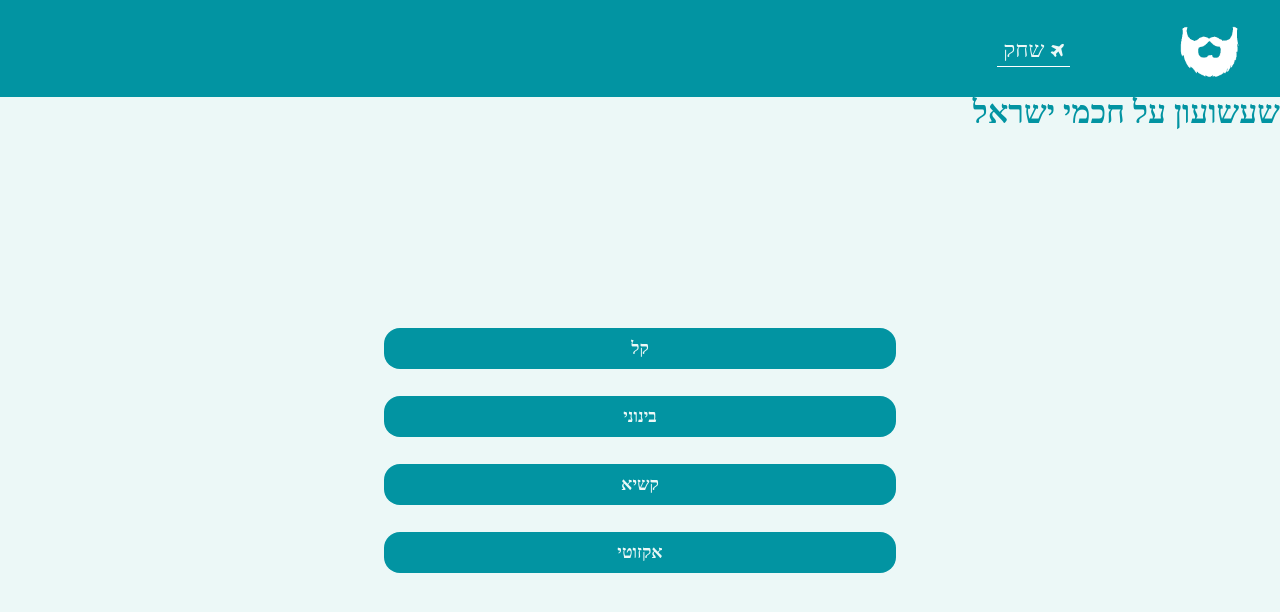
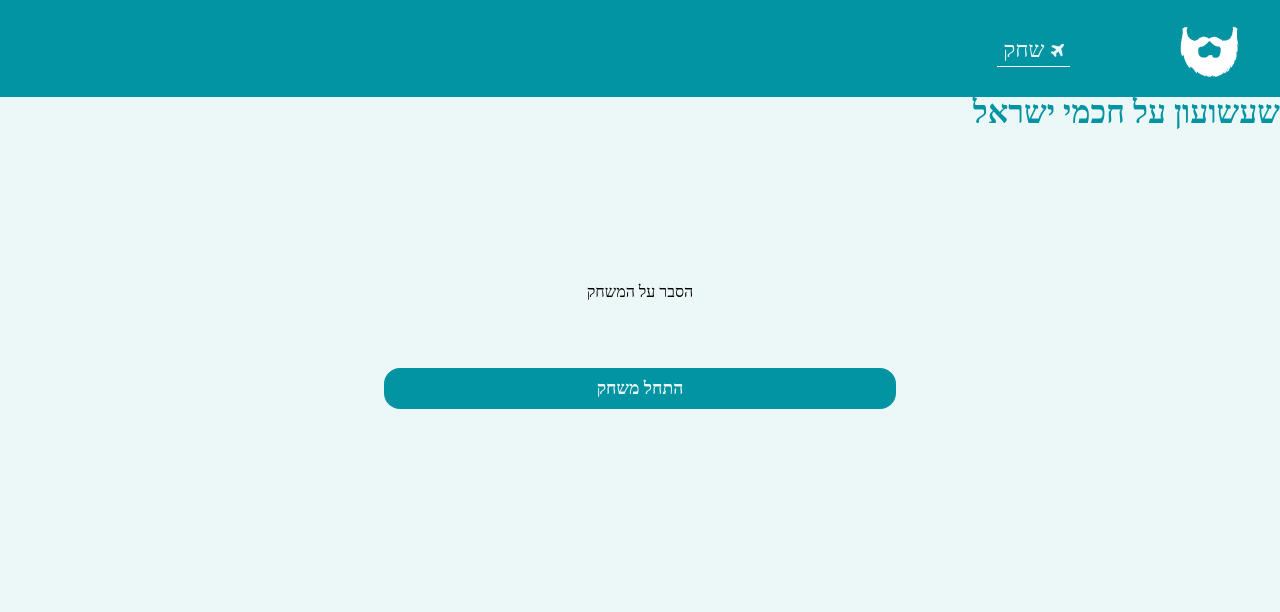
Before and after one commit to nitayke/hahamim, a Jekyll site: the page built from index.html, in a window 1280 px wide and 900 px high. Shown: the top 612 px of the window. Built offline with Jekyll 4.4.1, drawn with Linux system fonts in a browser that asks for light colours; comment, search, counter and statistics services are not loaded; some of the changed lines change nothing that is shown.

Commit message:
השלבים מתקדמים עכשיו

```diff
--- a/index.html
+++ b/index.html
@@ -6,18 +6,10 @@ layout: default
 <script type="module" src="js/index.js"></script>
 <div class="game-page-container">
   <div id="start-container">
+    <p>הסבר על המשחק</p>
     <div class="choose-game-container">
-      <button class="game-type-btn" onclick="startGame(0)">
-        קל
-      </button>
-      <button class="game-type-btn" onclick="startGame(1)">
-        בינוני
-      </button>
-      <button class="game-type-btn" onclick="startGame(2)">
-        קשיא
-      </button>
-      <button class="game-type-btn" onclick="startGame(3)">
-        אקזוטי
+      <button class="game-type-btn" onclick="startGame()">
+        התחל משחק
       </button>
     </div>
   </div>
--- a/js/index.js
+++ b/js/index.js
@@ -22,12 +22,6 @@ const endContainer = document.querySelector(".end-game-container");
 const nextGameBtns = document.querySelectorAll(".next-game-btn");
 
 
-const EASY = 0;
-const MEDIUM = 1;
-const HARD = 2;
-const EXOTIC = 3;
-
-let questionTitle = document.querySelector(".question-title");
 let question = document.querySelector(".question");
 let answers = document.querySelectorAll(".answer-btn");
 let rightAnswer;
@@ -35,28 +29,34 @@ let chosenAnswer;
 let questionIndex = 0;
 let questionsAnsweredNow = 0;
 let questionsAnsweredCorrectlyNow = 0;
-let gt;
-const NUM_OF_QUESTIONS = 10;
-const types = ['easy', 'medium', 'hard', 'exotic']
+let level = -1;
+const NUM_OF_QUESTIONS = 6;
+const types = ['easy', 'medium', 'hard', 'exotic'];
+const hebrew_types = ['קל', 'בינוני', 'כבד', 'אקזוטי'];
 
 let questions = [];
 
-async function startGame(gameType) {
+function startGame() {
   startContainer.classList.add("scale-down");
   startContainer.hidden = true;
-  showLoader();
-
-  await getQuestions(gameType);
-
-  newQuestion(gameType);
-
   gameContainer.hidden = false;
+  startLevel();
 }
 
-async function getQuestions(gameType) {
+async function startLevel() {
+  questionIndex = 0;
+  questions = [];
+  level++;
+  showLoader();
+  await getQuestions();
+  newQuestion(level);
+}
+
+async function getQuestions() {
   const auth = getAuth();
   await signInAnonymously(auth);
-  const qRef = ref(getDatabase(), types[gameType]);
+  console.log(level, types[level])
+  const qRef = ref(getDatabase(), "questions/" + types[level]);
   const q = query(
     qRef,
     orderByChild("random_num"),
@@ -67,7 +67,6 @@ async function getQuestions(gameType) {
     update(child.ref, {"random_num": Math.floor(Math.random() * 100)}); // מבריק
     questions[child.key] = child.val();
   });
-  console.log(questions)
   hideLoader();
 }
 
@@ -76,13 +75,12 @@ function handleOneQuestion() {
   rightAnswer = Object.values(questions)[questionIndex].type;
 }
 
-async function newQuestion(gameType) {
-  gt = gameType;
+async function newQuestion() {
   if (questionIndex < NUM_OF_QUESTIONS) {
     handleOneQuestion();
     questionIndex++;
   } else {
-    endGame();
+    startLevel();
   }
 }
 
@@ -116,23 +114,8 @@ function nextQuestion() {
   document.querySelector(".game-footer").classList.remove("show-game-footer");
   document.getElementById("game-container").hidden = true;
   gameFooter.hidden = true;
-  newQuestion(gt);
+  newQuestion(level);
   document.getElementById("game-container").hidden = false;
-}
-
-function endGame(gameType) {
-  // לא יודע למה ההסתרה לא עובדת
-  gameContainer.hidden = true;
-  showLoader();
-
-  nextGameBtns[gameType].hidden = true;
-
-  document.querySelector(".end-game-type").innerHTML = type;
-  document.querySelector(".question-aswered-correctly-now").innerHTML =
-    questionsAnsweredCorrectlyNow;
-
-  endContainer.hidden = false;
-  hideLoader();
 }
 
 function showLoader() {
@@ -145,7 +128,6 @@ function hideLoader() {
   darkScreen.hidden = true;
 }
 
-// ugly way to solve the module problem
 window.startGame = startGame;
 window.checkAnswer = checkAnswer;
 window.nextQuestion = nextQuestion;
```
